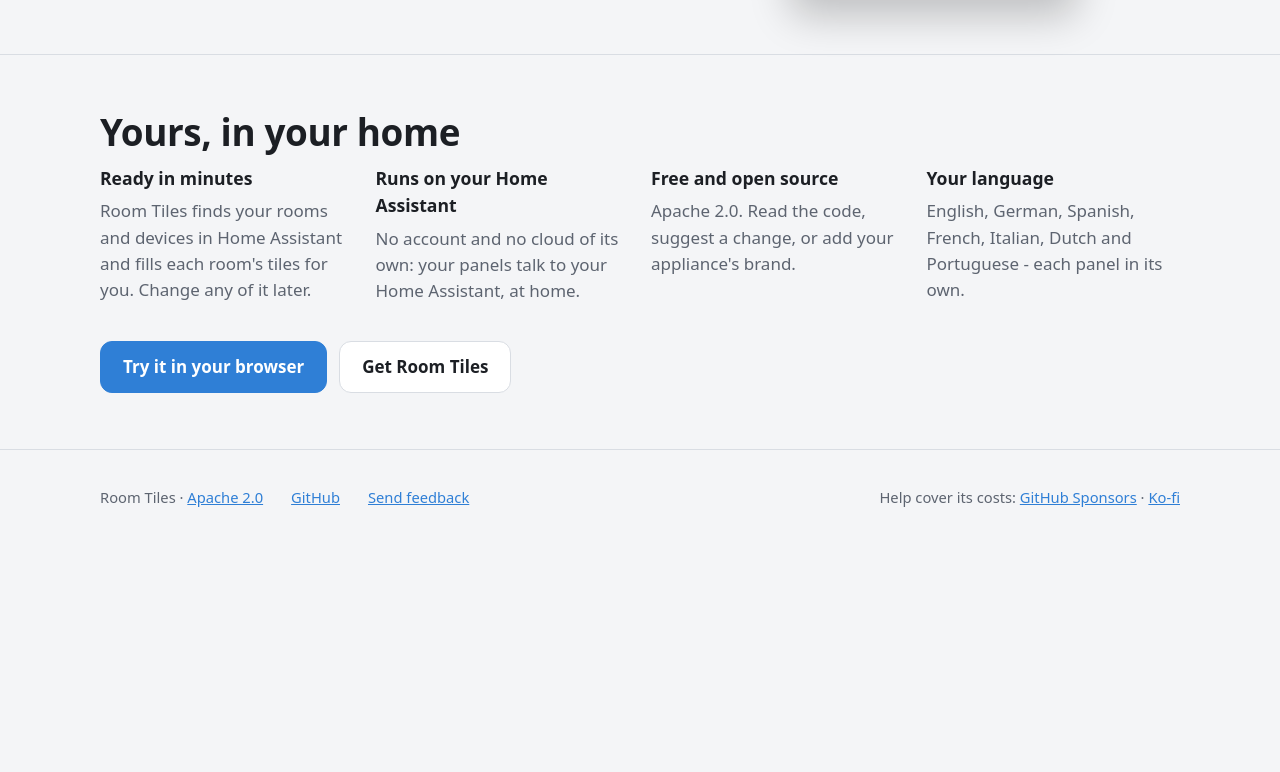
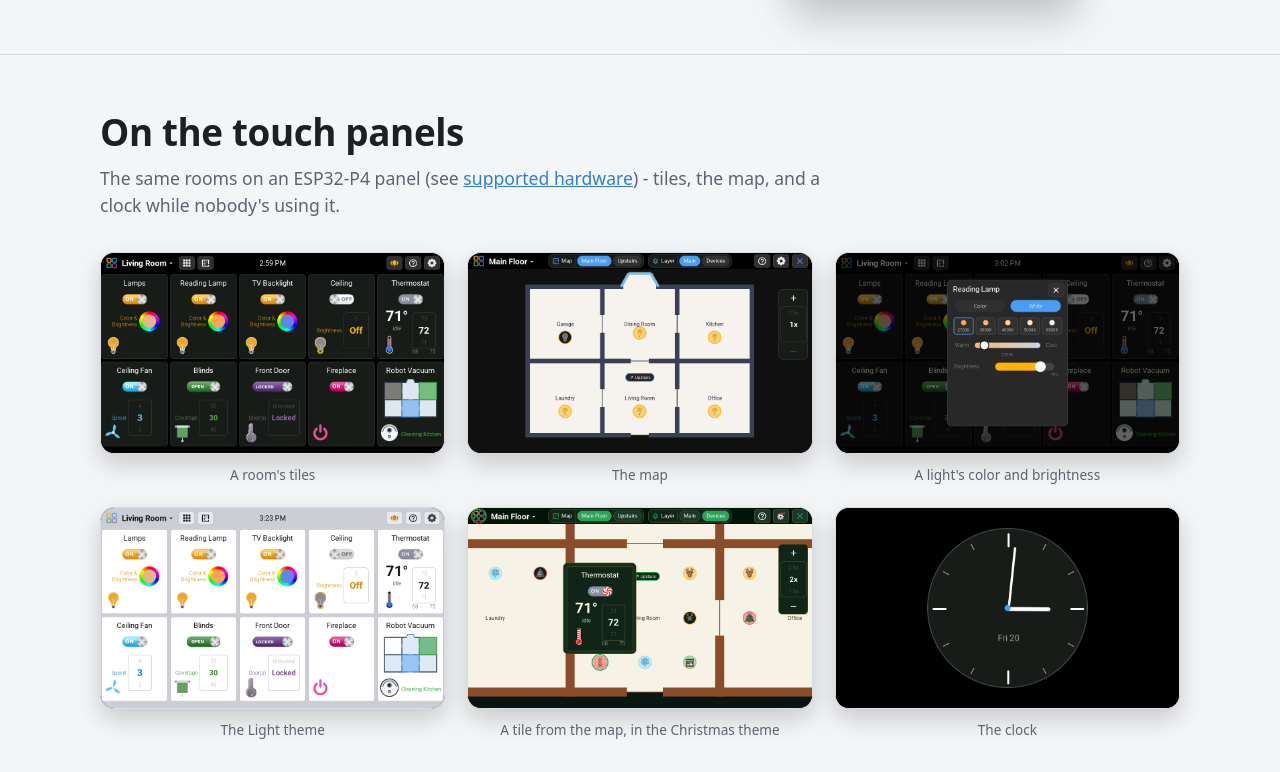
Before and after one commit to rustyk0-byte/room-tiles, a plain HTML site: page tools/site/index.html in a window 1280 px wide. Shown: the part 2288-3060 px from the top of the page. Before the commit the page ends 2845 px from the top, so only its background shows below. Drawn offline with Linux system fonts and the light colour scheme; files whose address does not match are found by name.

Commit message:
Landing page: the panels' own screens, and a privacy card
Co-Authored-By: Claude Opus 5.5 <noreply@anthropic.com>

```diff
--- a/tools/site/index.html
+++ b/tools/site/index.html
@@ -129,6 +129,21 @@
 
       <section>
         <div class="wrap">
+          <h2>On the touch panels</h2>
+          <p class="sub">The same rooms on an ESP32-P4 panel (see <a href="https://github.com/rustyk0-byte/room-tiles/blob/main/docs/SUPPORTED.md#esp32-panels-room-tiles-firmware">supported hardware</a>) - tiles, the map, and a clock while nobody's using it.</p>
+          <div class="screens">
+            <figure><img src="img/panel/room.png" alt="A living room's tiles on a 7-inch panel: lamps, a fan, blinds, a thermostat, a lock and a robot vacuum" loading="lazy" width="1024" height="600" onerror="this.parentNode.classList.add('missing')" /><figcaption>A room's tiles</figcaption></figure>
+            <figure><img src="img/panel/map.png" alt="A floor plan on the panel with a marker for each room's lights" loading="lazy" width="1024" height="600" onerror="this.parentNode.classList.add('missing')" /><figcaption>The map</figcaption></figure>
+            <figure><img src="img/panel/light.png" alt="A lamp's controls: color temperature and brightness" loading="lazy" width="1024" height="600" onerror="this.parentNode.classList.add('missing')" /><figcaption>A light's color and brightness</figcaption></figure>
+            <figure><img src="img/panel/light-theme.png" alt="The living room's tiles in the Light theme" loading="lazy" width="1024" height="600" onerror="this.parentNode.classList.add('missing')" /><figcaption>The Light theme</figcaption></figure>
+            <figure><img src="img/panel/map-christmas.png" alt="The thermostat's tile opened from the map, in the Christmas theme" loading="lazy" width="1024" height="600" onerror="this.parentNode.classList.add('missing')" /><figcaption>A tile from the map, in the Christmas theme</figcaption></figure>
+            <figure><img src="img/panel/clock.png" alt="An analog clock on the panel" loading="lazy" width="1024" height="600" onerror="this.parentNode.classList.add('missing')" /><figcaption>The clock</figcaption></figure>
+          </div>
+        </div>
+      </section>
+
+      <section>
+        <div class="wrap">
           <h2>Yours, in your home</h2>
           <div class="facts">
             <div class="fact">
@@ -136,8 +151,8 @@
               <p>Room Tiles finds your rooms and devices in Home Assistant and fills each room's tiles for you. Change any of it later.</p>
             </div>
             <div class="fact">
-              <h3>Runs on your Home Assistant</h3>
-              <p>No account and no cloud of its own: your panels talk to your Home Assistant, at home.</p>
+              <h3>Private and secure</h3>
+              <p>No account and no cloud of its own: your panels talk only to your Home Assistant, at home, over an encrypted connection. Your home's details stay with you.</p>
             </div>
             <div class="fact">
               <h3>Free and open source</h3>
--- a/tools/site/site.css
+++ b/tools/site/site.css
@@ -368,6 +368,27 @@ footer .support {
   }
 }
 
+/* ---- the panels' own screens (1024 x 600) ---- */
+.screens {
+  display: grid;
+  grid-template-columns: repeat(3, 1fr);
+  gap: 22px;
+}
+.screens figure img {
+  aspect-ratio: 1024 / 600;
+  box-shadow: 0 10px 24px rgba(0, 0, 0, 0.18);
+}
+@media (max-width: 900px) {
+  .screens {
+    grid-template-columns: 1fr 1fr;
+  }
+}
+@media (max-width: 600px) {
+  .screens {
+    grid-template-columns: 1fr;
+  }
+}
+
 /* ---- the gallery (gallery/, and its few on the landing page) ---- */
 .gallery-head {
   padding: 56px 0 24px;
```
Also changed, not shown: tools/site/img/panel/clock.png (added), tools/site/img/panel/light-theme.png (added), tools/site/img/panel/light.png (added), tools/site/img/panel/map-christmas.png (added), tools/site/img/panel/map.png (added), tools/site/img/panel/room.png (added).
